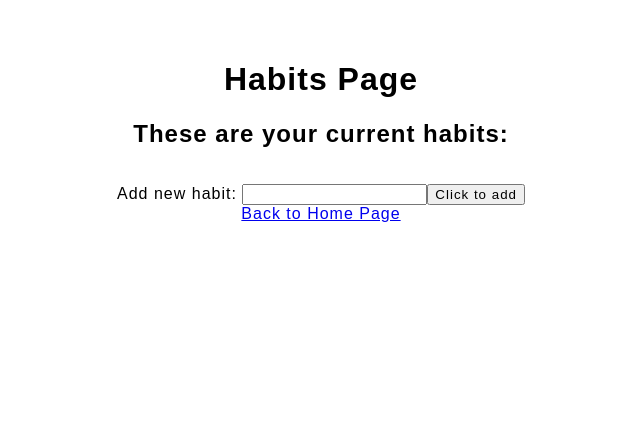
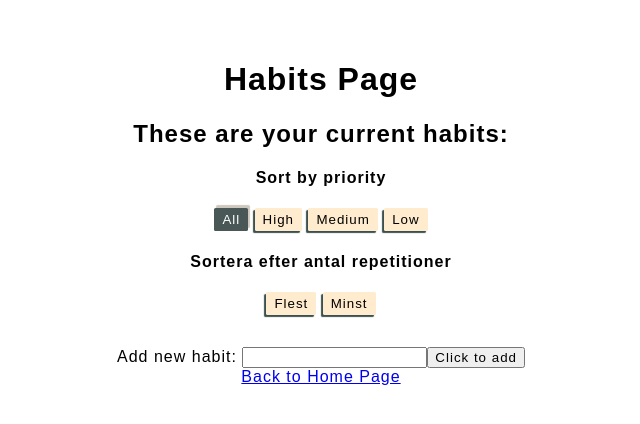
Before and after one commit to ddaviddahlgren/Projektarbete-Frontend-2, a React (Vite) app: page /habits in a window 1280 px wide. Shown: the top 424 px of the page, without its empty margins (319-959 px from the left). Built offline with nearby package versions, Linux system fonts and the light colour scheme.

Commit message:
added sort &% filter section, cleaner code

```diff
--- /dev/null
+++ b/src/components/Habits/FilterSection.jsx
@@ -0,0 +1,41 @@
+import { useContext } from "react";
+import style from "../../pages/habits/Habits.module.css";
+import { HabitsContext } from "../../context/HabitsContext";
+
+export default function FilterSection() {
+  const { prioFilter, setPrioFilter } = useContext(HabitsContext);
+
+  return (
+    <>
+      <h4>Sort by priority</h4>
+      <button
+        id={style.prioBtn}
+        className={prioFilter === "all" ? style.active : ""}
+        onClick={() => setPrioFilter("all")}
+      >
+        All
+      </button>
+      <button
+        id={style.prioBtn}
+        className={prioFilter === "high" ? style.active : ""}
+        onClick={() => setPrioFilter("high")}
+      >
+        High
+      </button>
+      <button
+        id={style.prioBtn}
+        className={prioFilter === "medium" ? style.active : ""}
+        onClick={() => setPrioFilter("medium")}
+      >
+        Medium
+      </button>
+      <button
+        id={style.prioBtn}
+        className={prioFilter === "low" ? style.active : ""}
+        onClick={() => setPrioFilter("low")}
+      >
+        Low
+      </button>
+    </>
+  );
+}
--- a/src/components/Habits/Habit.jsx
+++ b/src/components/Habits/Habit.jsx
@@ -25,6 +25,7 @@ export default function Habit({ habit }) {
         </div>
         <div className={style.prioBox}>
           <p>Priority:</p>
+          {/* Kolla koden nedan och lär dig */}
           <select value={habit.prio} onChange={(e) => updatePrio(habit.id, e.target.value)}>
             <option value="high">High</option>
             <option value="medium">Medium</option>
--- a/src/components/Habits/HabitsComponent.jsx
+++ b/src/components/Habits/HabitsComponent.jsx
@@ -1,20 +1,48 @@
-import { useContext, useState } from "react";
+import { useContext } from "react";
 import { HabitsContext } from "../../context/HabitsContext";
 import Habit from "./Habit";
 import style from "../../pages/habits/Habits.module.css";
+import FilterSection from "./FilterSection";
+import SortSection from "./SortSection";
 
-export default function Habits() {
-  const { habits, setHabits, habitTitle, setHabitTitle, handleNewHabit } =
-    useContext(HabitsContext);
+export default function HabitsComponent() {
+  const {
+    habits,
+    habitTitle,
+    setHabitTitle,
+    handleNewHabit,
+    prioFilter,
+    sortBy,
+    sortOrder,
+  } = useContext(HabitsContext);
 
+  let displayedHabits =
+    prioFilter === "all"
+      ? [...habits]
+      : habits.filter((h) => h.prio === prioFilter);
 
+      // Förstå koden här med
+  if (sortBy === "reps") {
+    displayedHabits.sort((a, b) =>
+      sortOrder === "asc" ? a.reps - b.reps : b.reps - a.reps
+    );
+  } else if (sortBy === "prio") {
+    const prioMap = { low: 1, medium: 2, high: 3 };
+    displayedHabits.sort((a, b) =>
+      sortOrder === "asc"
+        ? prioMap[a.prio] - prioMap[b.prio]
+        : prioMap[b.prio] - prioMap[a.prio]
+    );
+  }
 
   return (
     <>
       <h2>These are your current habits:</h2>
+      <FilterSection />
+      <SortSection />
       <ul className={style.habitsList}>
-        {habits.map((habit, i) => (
-          <li className={style.habit} key={i}>
+        {displayedHabits.map((habit) => (
+          <li className={style.habit} key={habit.id}>
             <Habit habit={habit} />
           </li>
         ))}
@@ -23,9 +51,7 @@ export default function Habits() {
       <input
         type="text"
         value={habitTitle}
-        onChange={(e) => {
-          setHabitTitle(e.target.value);
-        }}
+        onChange={(e) => setHabitTitle(e.target.value)}
       />
       <button onClick={handleNewHabit}>Click to add</button>
     </>
--- /dev/null
+++ b/src/components/Habits/SortSection.jsx
@@ -0,0 +1,30 @@
+import { useContext } from "react";
+import { HabitsContext } from "../../context/HabitsContext";
+import style from "../../pages/habits/Habits.module.css";
+
+export default function SortSection() {
+  const { sortBy, setSortBy, sortOrder, setSortOrder } = useContext(HabitsContext);
+
+  const handleSort = (type, order) => {
+    setSortBy(type);
+    setSortOrder(order);
+  };
+
+  return (
+    <>
+      <h4>Sortera efter antal repetitioner</h4>
+      <button id={style.prioBtn}
+        className={sortBy === "reps" && sortOrder === "desc" ? style.active : ""}
+        onClick={() => handleSort("reps", "desc")}
+      >
+        Flest
+      </button>
+      <button id={style.prioBtn}
+        className={sortBy === "reps" && sortOrder === "asc" ? style.active : ""}
+        onClick={() => handleSort("reps", "asc")}
+      >
+        Minst
+      </button>
+    </>
+  );
+}
--- a/src/context/HabitsContext.jsx
+++ b/src/context/HabitsContext.jsx
@@ -55,6 +55,11 @@ export const HabitsProvider = ({ children }) => {
     );
   };
 
+  const [prioFilter, setPrioFilter] = useState('all')
+
+  const [sortBy, setSortBy] = useState(null)
+  const [sortOrder, setSortOrder] = useState('asc')
+
   return (
     <HabitsContext.Provider
       value={{
@@ -67,6 +72,12 @@ export const HabitsProvider = ({ children }) => {
         subReps,
         clearReps,
         updatePrio,
+        prioFilter,
+        setPrioFilter,
+        sortBy,
+        setSortBy,
+        sortOrder,
+        setSortOrder
       }}
     >
       {children}
--- a/src/pages/habits/Habits.module.css
+++ b/src/pages/habits/Habits.module.css
@@ -1,12 +1,15 @@
+ul {
+    padding: 0;
+}
 
 .habitsList {
     display: flex;
     flex-wrap: wrap;
-    justify-content: space-around;
+    justify-content: center;
     list-style: none;
     padding: auto 0;
     margin: 1rem auto;
-    width: 900px;
+    width: 1040px;
     gap: 1rem;
 }
 
@@ -14,7 +17,7 @@
     display: flex;
     flex-direction: column;
     width: 280px;
-    margin: 0.1rem auto;
+    margin: 0.1rem 0.5rem;
     padding: 2rem auto;
     background-color: rgb(213, 240, 240);
     border-radius: 0.1rem;
@@ -36,12 +39,12 @@ strong {
     gap: 1rem;
 }
 
-.repsBtn {
+.repsBtn, #prioBtn{
     height: fit-content;
     background-color: blanchedalmond;
     border: none;
     padding: 4px 8px;
-    margin: 0;
+    margin: 0 0.2rem;
     border-radius: 0.1rem;
     box-shadow: -2px 2px 1px rgb(60, 80, 80);
     cursor: pointer;
@@ -53,6 +56,13 @@ strong {
     color: rgb(255, 255, 255);
     background-color: rgb(55, 66, 66);
     box-shadow: -2px 2px 1px blanchedalmond;
+    transition: 0.2s ease;
+}
+
+#prioBtn.active {
+    color: rgb(255, 255, 255);
+    background-color: rgb(73, 87, 87);
+    box-shadow: 2px -3px 1px rgb(206, 199, 189);
     transition: 0.2s ease;
 }
 
```
